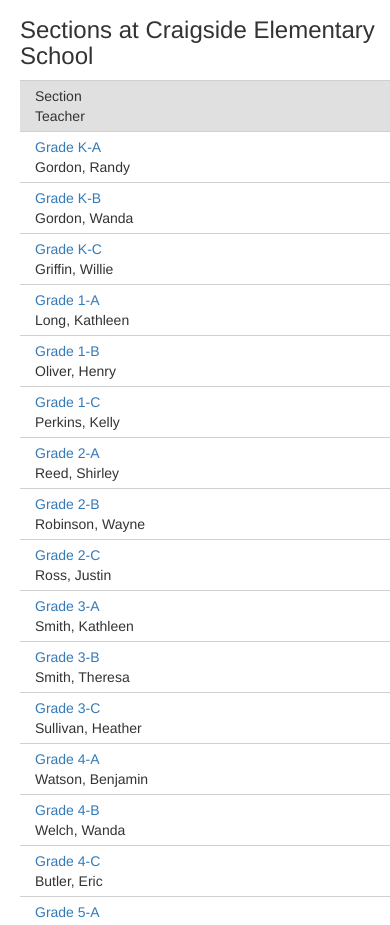
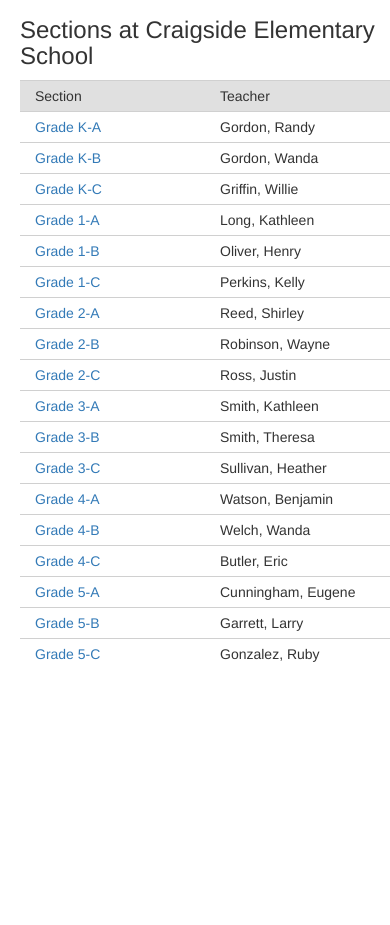
Before and after one commit to peterhend/schools, a Flask app: page /districts/1/schools/1/sections in a window 390 px wide. Shown: the part 55-980 px from the top of the page. After the commit the page ends 717 px from the top, so only its background shows below. Run offline with Flask 2, Linux system fonts and the light colour scheme; some libraries are stand-ins or nearby versions.

Commit message:
Update responsive layout

```diff
--- a/templates/sections.html
+++ b/templates/sections.html
@@ -8,13 +8,13 @@
 <div class="container-fluid">
     <!--Row with two equal columns-->
     <div class="row" style="border-top: 1px solid #d0d0d0; padding-top: 5px; padding-bottom: 5px; background-color: #E0E0E0;">
-        <div class="col-sm-6">Section</div>
-        <div class="col-sm-6">Teacher</div>
+        <div class="col-xs-6">Section</div>
+        <div class="col-xs-6">Teacher</div>
     </div>
 	{% for section in sections %}
 	    <div class="row" style="border-top: 1px solid #d0d0d0; padding-top: 5px; padding-bottom: 5px;">
-	        <div class="col-sm-6"><a href='{{url_for('showSection', district_id=district_id, school_id=school.id, section_id=section.id)}}'>{{section.name}}</a></div>
-	        <div class="col-sm-6">{{section.teacher.last_name}}, {{section.teacher.first_name}}</div>
+	        <div class="col-xs-6"><a href='{{url_for('showSection', district_id=district_id, school_id=school.id, section_id=section.id)}}'>{{section.name}}</a></div>
+	        <div class="col-xs-6">{{section.teacher.last_name}}, {{section.teacher.first_name}}</div>
 	    </div>
 	{% endfor %}
 </div>
```
